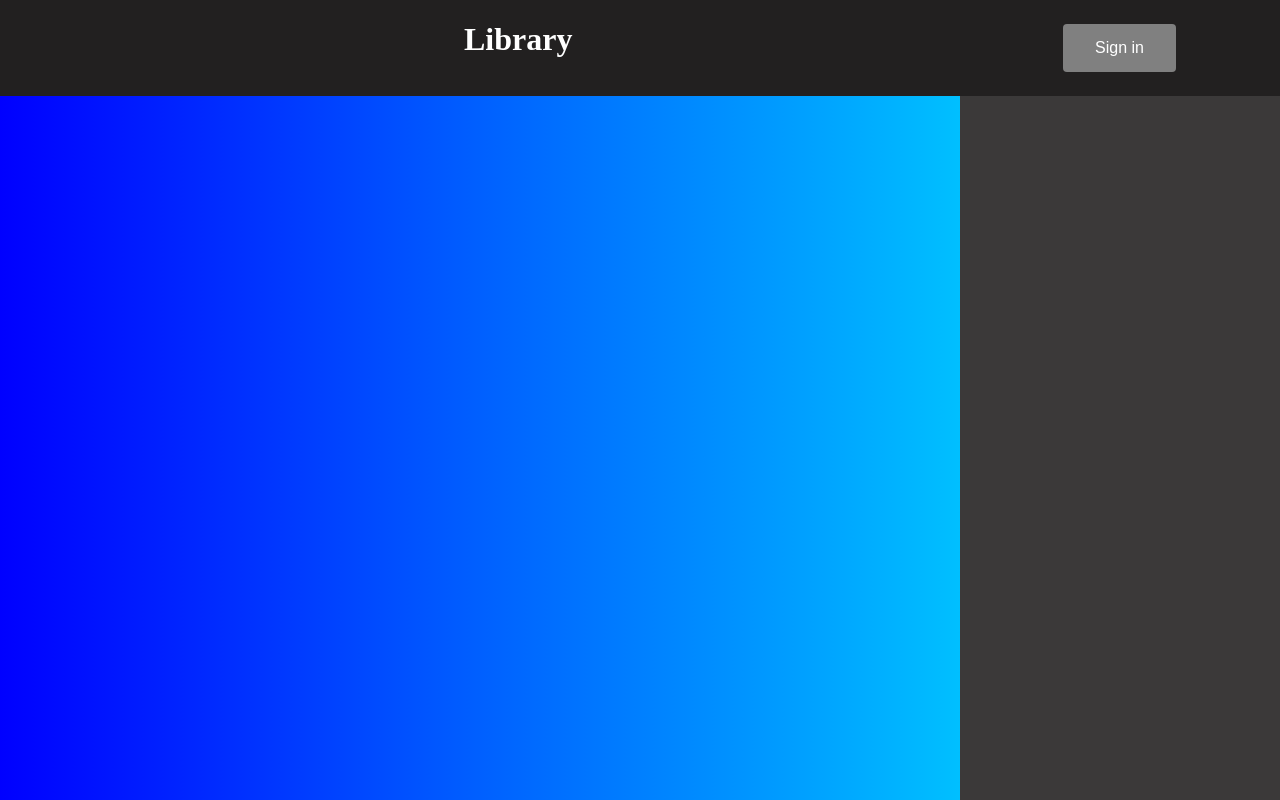
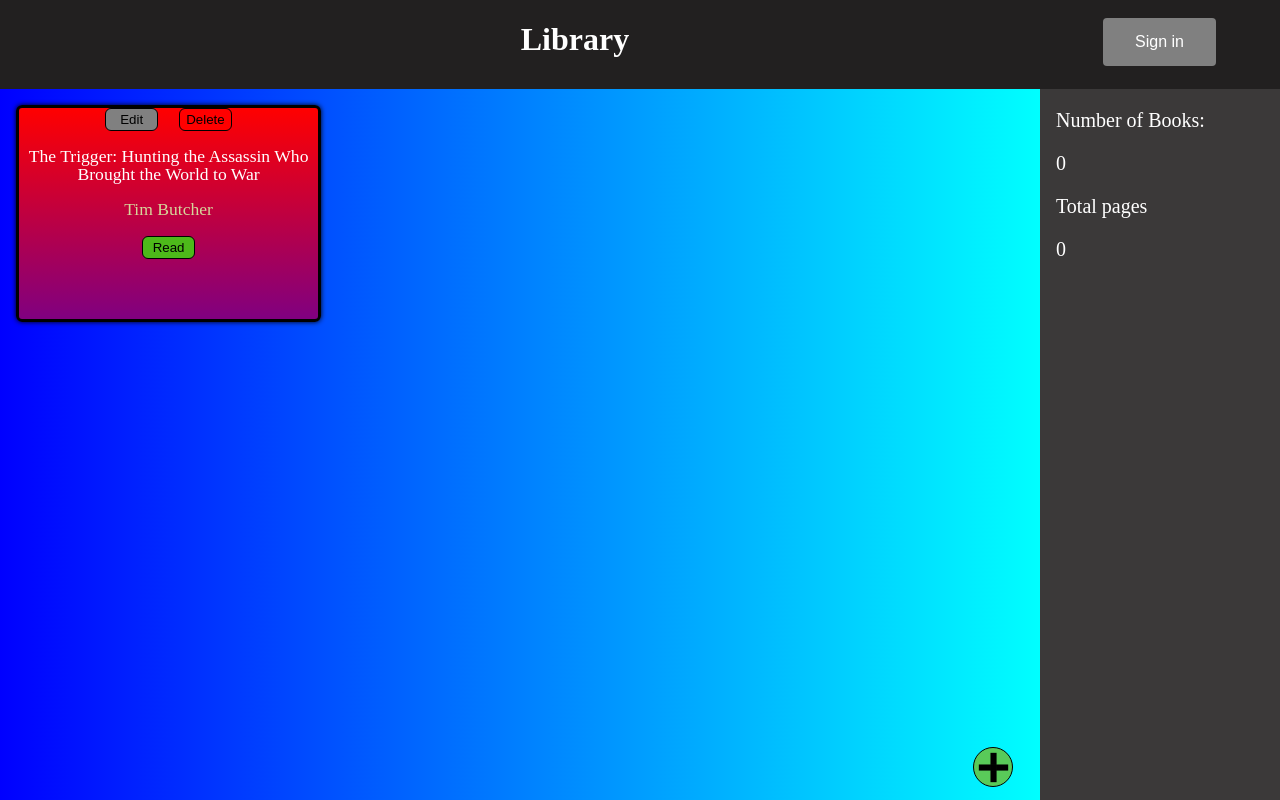
Before and after one commit to adamcevallos/Library, a plain HTML site: page library.html in a window 1280 px wide. Drawn offline with Linux system fonts and the light colour scheme.

Commit message:
Crated button to add books along with with a form, no functionality

```diff
--- a/library.html
+++ b/library.html
@@ -4,15 +4,60 @@
     <head>
         <meta charset="utf-8">
         <link rel="stylesheet" href="styles.css">
+        <title>Library</title>
     </head>
 
     <body>
-        <div id="top">
+
+        <div id="top-bar">
             <h1>Library</h1>
             <button id="signIn" type="submit">Sign in</button>
         </div>
-        <div id="side"></div>
-        <div id="got" class="card"></div>
+
+        <div id="side">
+            <div id="stats">
+                <p>Number of Books: </p>
+                <p id="num-books">0</p>
+                <p>Total pages</p>
+                <p id="total-pages">0</p>
+            </div>
+
+        </div>
+
+        <div id="container">
+            <div class ="card" id="testcard">
+                <button style="background-color: gray;">Edit</button>
+                <button style="background-color: red;">Delete</button>
+                <p style="color: white;">The Trigger: Hunting the Assassin Who Brought the World to War</p>
+                <p style="color: rgb(214, 213, 154);">Tim Butcher</p>
+                <button>Read</button>
+            </div>
+        </div>
+
+        <div class="form-popup" id="add-form">
+            <form action="#" class="form-container">
+
+                <label for="title"><b>Title</b></label> <br>
+                <input type="text" placeholder="Title" name="title" required>
+
+                <label for="author"><b>Author</b></label>
+                <input type="text" placeholder="Author" name="author" required>
+
+                <label for="num-pages"><b>Number of Pages</b></label>
+                <input type="number" placeholder="Pages" name="num-pages" required>
+
+                <label for="is-read"><b>Completed</b></label>
+                <input type="checkbox" name="is-read">
+                <br>
+
+                <button type="submit" class="form-btn">Submit</button>
+                <button type="reset" class="form-btn cancel" onclick="closeAddForm()">
+                    Close
+                </button>
+            </form>
+        </div>
+
+        <button class="add-button" type="button" onclick="openAddForm()"></button>
 
         <script src="library.js"></script>
     </body>
--- a/library.js
+++ b/library.js
@@ -1,19 +1,29 @@
-let myLibrary = [];
+// let myLibrary = [];
 
-function Book(title, author, numPages, isRead) {
-    this.title = title;
-    this.author = author;
-    this.numPages = numPages;
-    this.isRead = isRead;
+function openAddForm() {
+    document.getElementById("add-form").style.display = "block";
+    document.querySelectorAll("body > *:not(#add-form)").forEach
+        (element => element.classList.toggle('blur'));
+}
+function closeAddForm() {
+    document.getElementById("add-form").style.display = "none";
+    document.querySelectorAll("body > *:not(#add-form)").forEach
+        (element => element.classList.toggle('blur'));
 }
 
-Book.prototype.info = function() {
-    let readString = (this.isRead) ? 'Has been read.' : 'Has not been read yet.';
-    return `${this.title} by ${this.author}, ${this.numPages} pages. ${readString}`;
-}
+// function Book(title, author, numPages, isRead) {
+//     this.title = title;
+//     this.author = author;
+//     this.numPages = numPages;
+//     this.isRead = isRead;
+// }
 
-// function addBookToLibrary() {
-//     for (let i = 0; i < myLibrary.length; i++) {
+// Book.prototype.info = function() {
+//     let readString = (this.isRead) ? 'Has been read.' : 'Has not been read yet.';
+//     return `${this.title} by ${this.author}, ${this.numPages} pages. ${readString}`;
+// }
 
-//     }
-// }
+// const got = new Book('Game of Thrones mothertrucker', 'George R.R Martin', 694, false);
+// myLibrary.push(got);
+
+// console.log(myLibrary);
--- a/styles.css
+++ b/styles.css
@@ -1,69 +1,206 @@
-/* CSS HEX
---black-coffee: #30292fff;
---independence: #413f54ff;
---liberty: #5f5aa2ff;
---y-in-mn-blue: #355691ff;
---onyx: #3f4045ff; */
+body {
+    margin: 0;
+    display: grid;
+    height: 100vh;
+    width: 100%;
 
-
-html, body {
-    margin: 0;
-    width: 100%;
-    height: 100%;
+    grid-template-rows: 0.5fr 4fr;
+    grid-template-columns: 1fr 15em;
+    grid-template-areas: "top-bar top-bar"
+                         "container side"
 }
 
-body {
-    /* background-image: linear-gradient(90deg, red, purple); */
-    background-image: linear-gradient(90deg, blue, aqua);
+.blur {
+    filter: blur(3px);
+    pointer-events: none;
+    cursor: default;
 }
 
-#top {
+#top-bar {
+    overflow: auto;
+    position: relative;
+    grid-area: top-bar;
     background-color: rgb(34, 32, 32);
-    position: relative;
-    height: 8em;
-    width: 100%;
-    top: -2em;
-    z-index: 2;
-}
-
-h1 {
-    color: white;
-    position: absolute;
-    left: 50%;
-    margin-left: -5.5em;
-    top: 50%;
-    top: 1em;
 }
 
 #signIn {
     position: absolute;
-    right: 50%;
-    right: 6.5em;
-    margin-top: -0.5em;
-    top: 50%;
+    right: 4em;
+    top: 20%;
+    padding: 15px 32px;
+    border: none;
+    border-radius: 4px;
     cursor: pointer;
     background-color: gray; /* Green */
-    border: none;
-    border-radius: 4px;
     color: white;
-    padding: 15px 32px;
     text-align: center;
     text-decoration: none;
     font-size: 16px;
 }
 
 #signIn:hover {
-    background-color: rgb(82, 80, 80);
+    background-color: rgb(40, 110, 89);
     transform: scale(1.05);
     transition-duration: 0.2s;
 }
 
+h1 {
+    position: absolute;
+    color: white;
+    left: 50%;
+    transform: translateX(-110%);
+}
+
+#container {
+    padding: 1em;
+    grid-area: container;
+    background-image: linear-gradient(90deg, blue, aqua);
+    display: grid;
+}
+
+.card {
+    overflow: hidden;
+    line-height: 1em;
+    text-align: center;
+    border: 3px solid rgb(0, 0, 0);
+    font-size: 1.1em;
+    background-image: linear-gradient(180deg, red, purple);
+    height: 12em;
+    width: 17em;
+    border-radius: 6px;
+    box-shadow: 0 0 5px black;
+}
+
+.card > p {color: rgb(218, 218, 218);}
+
+.card > button {
+    cursor: pointer;
+    background-color: rgb(77, 185, 26);
+    height: 1.7em;
+    width: 4em;
+    border-radius: 6px;
+    border: 1px solid black;
+    margin: 0 0.6em;
+}
+.card > button:hover {
+    transform: scale(1.1);
+    transition-duration: 0.1s;
+}
+
 #side {
+    grid-area: side;
     background-color:rgb(59, 57, 57);
+    padding-left: 1em;
+}
+
+#stats {
+    font-size: 1.25em;
     position: absolute;
-    height: 100%;
+}
+
+#stats > p {
+    color: white;
+}
+
+/* Experiment */
+.add-button {
+    background-color: rgb(89, 202, 89);
+    position: fixed;
+    border: 1px solid black;
+    width: 3em;
+    height: 3em;
+    border-radius: 30px;
+    bottom: 1em;
+    right: 20em;
+    background-image: url('plus.png');
+    background-size: 39px;
+
+    animation-name: reverse-animation;
+    animation-duration: 0.5s;
+    animation-fill-mode: forwards;
+}
+
+.add-button:hover {
+    animation-name: plus-animation;
+    animation-duration: 0.5s;
+}
+
+@keyframes plus-animation {
+    from {
+        transform: rotate(0deg) scale(1);
+    }
+    to {
+        transform: rotate(90deg) scale(1.4);
+    }
+}
+
+@keyframes reverse-animation {
+    from {
+        transform: rotate(90deg) scale(1.4);
+    }
+    to {
+        transform: rotate(0deg) scale(1);
+    }
+}
+
+
+/* form popup - hidden by default */
+.form-popup {
+    display: none;
+    position: fixed;
+    bottom: 50%;
+    right: 50%;
+    transform: translate(50%,50%);
+    border: none;
+    z-index: 9;
+}
+
+/* Full-width input fields */
+.form-container {
+    height: 20em;
     width: 20em;
-    top: 0;
-    right: 0;
-    z-index: 1;
+    padding: 1em;
+    border: none;
+    background-color: rgba(0, 0, 0, 0.8);
+    border-radius: 1em;
 }
+
+/* Full-width input fields */
+.form-container input[type="text"], .form-container input[type="number"] {
+    width: 80%;
+    padding: 1em;
+    margin: 0.35em 0 1.4em 0;
+    border: none;
+    background: #f1f1f1;
+    border-radius: 8px;
+}
+
+/* do something when the inputs get focus */
+.form-container input[type="text"]:focus, .form-container input[type="number"]:focus {
+    background-color: #ddd;
+    outline: none;
+}
+
+.form-container > label {color: white;}
+
+/* set a style for the submit/login button */
+.form-container > button {
+    background-color: #4CAF50;
+    color: white;
+    padding: 1em 1.25em;
+    border: none;
+    cursor: pointer;
+    width: 45%;
+    margin-bottom: .6em;
+    opacity: 0.8;
+}
+
+/* add red background to the cancel button */
+.form-container .cancel {
+    background-color: red;
+}
+
+/* add some hover effect to the buttons */
+.form-container .btn:hover, .open-button:hover {
+    opacity: 1;
+}
```
Also changed, not shown: plus.png (added).
